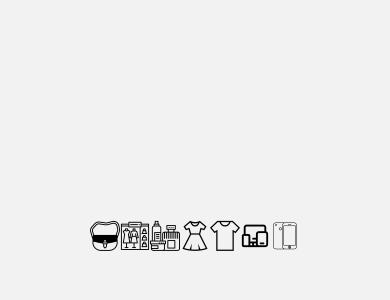
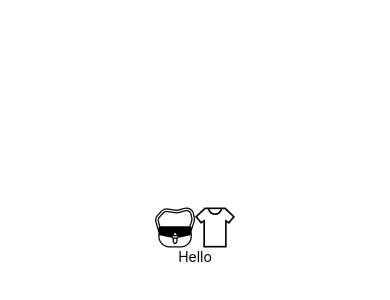
Before and after one commit to Davidon4/Custom-icon, a React Native app: screen / in a window 390 px wide. Shown: the part 186-486 px from the top of the page. Built offline with nearby package versions, Linux system fonts and the light colour scheme.

Commit message:
'save-dev-3'

```diff
--- a/App.js
+++ b/App.js
@@ -1,63 +1,22 @@
-import React, { useState, useEffect } from "react";
-import { StyleSheet, View, Text } from "react-native";
-import * as Font from "expo-font";
-
-import { createIconSetFromIcoMoon } from '@expo/vector-icons';
-import icoMoonConfig from "./selection.json";
-const Icon = createIconSetFromIcoMoon(icoMoonConfig);
+import React from 'react';
+import {View, Text, StyleSheet} from 'react-native';
+import CustomIcon from './CustomIcon';
 
 const App = () => {
-  const [fontLoaded, setFontLoaded] = useState(false);
+  return (
+    <View style={styles.container}>
+      <CustomIcon name='Watches'/>
+      <Text>Hello</Text>
+    </View>
+  )
+}
 
-  useEffect(() => {
-    const loadFonts = async () => {
-      try {
-        await Font.loadAsync({
-          'roboto-mono': require("./assets/fonts/RobotoMono-Regular.ttf"),
-          'icomoon': require("./assets/fonts/icomoon.ttf"),
-        });
-        console.log("Fonts loaded successfully");
-        setFontLoaded(true);
-      } catch (error) {
-        console.log("Error loading fonts: ", error);
-      }
-    };
-    loadFonts();
-  }, []);
-  if (!fontLoaded) {
-    console.log("Fonts are still loading...");
-    return null;
+const styles = StyleSheet.create({
+  container:{
+    flex: 1,
+    justifyContent: 'center',
+    alignItems: 'center'
   }
-
-  return (
-    <View style={[styles.container, styles.center]}>
-      <Icon name="Bags" style={[styles.colorBlue, styles.fontSize30]} />
-      <Icon name="Fashion" style={[styles.colorBlue, styles.fontSize30]} />
-      <Icon name="Fragrances" style={[styles.colorBlue, styles.fontSize30]} />
-      <Icon name="Female-Clothing" style={[styles.colorBlue, styles.fontSize30]} />
-      <Icon name="Men-Clothing" style={[styles.colorBlue, styles.fontSize30]} />
-      <Icon name="Gadgets" style={[styles.colorBlue, styles.fontSize30]} />
-      <Icon name="Phones" style={[styles.colorBlue, styles.fontSize30]} />
-    </View>
-  );
-};
+})
 
 export default App;
-
-const styles = StyleSheet.create({
-  container: {
-    flex: 1,
-    backgroundColor: "#f2f2f2",
-    flexDirection: 'row'
-  },
-  center: {
-    alignItems: "center",
-    justifyContent: "center",
-  },
-  // colorBlue: {
-  //   color: "#002080",
-  // },
-  fontSize30: {
-    fontSize: 30,
-  },
-});
--- /dev/null
+++ b/CustomIcon.js
@@ -0,0 +1,53 @@
+import React, { useState, useEffect } from "react";
+import { StyleSheet, View } from "react-native";
+import * as Font from "expo-font";
+
+import { createIconSetFromIcoMoon } from '@expo/vector-icons';
+import icoMoonConfig from "./selection.json";
+const Icon = createIconSetFromIcoMoon(icoMoonConfig);
+
+const CustomIcon = () => {
+  const [fontLoaded, setFontLoaded] = useState(false);
+
+  useEffect(() => {
+    const loadFonts = async () => {
+      try {
+        await Font.loadAsync({
+          'roboto-mono': require("./assets/fonts/RobotoMono-Regular.ttf"),
+          'icomoon': require("./assets/fonts/icomoon.ttf"),
+        });
+        console.log("Fonts loaded successfully");
+        setFontLoaded(true);
+      } catch (error) {
+        console.log("Error loading fonts: ", error);
+      }
+    };
+    loadFonts();
+  }, []);
+  if (!fontLoaded) {
+    console.log("Fonts are still loading...");
+    return null;
+  }
+
+  return (
+    <View style={[styles.container, styles.center]}>
+      <Icon name="Bags" style={[styles.colorBlue, styles.fontSize30]} />
+      <Icon name="Men-Clothing" style={[styles.colorBlue, styles.fontSize30]} />
+    </View>
+  );
+};
+
+export default CustomIcon;
+
+const styles = StyleSheet.create({
+  container: {
+    flexDirection: 'row'
+  },
+  center: {
+    alignItems: "center",
+    justifyContent: "center",
+  },
+  fontSize30: {
+    fontSize: 40,
+  },
+});
```
